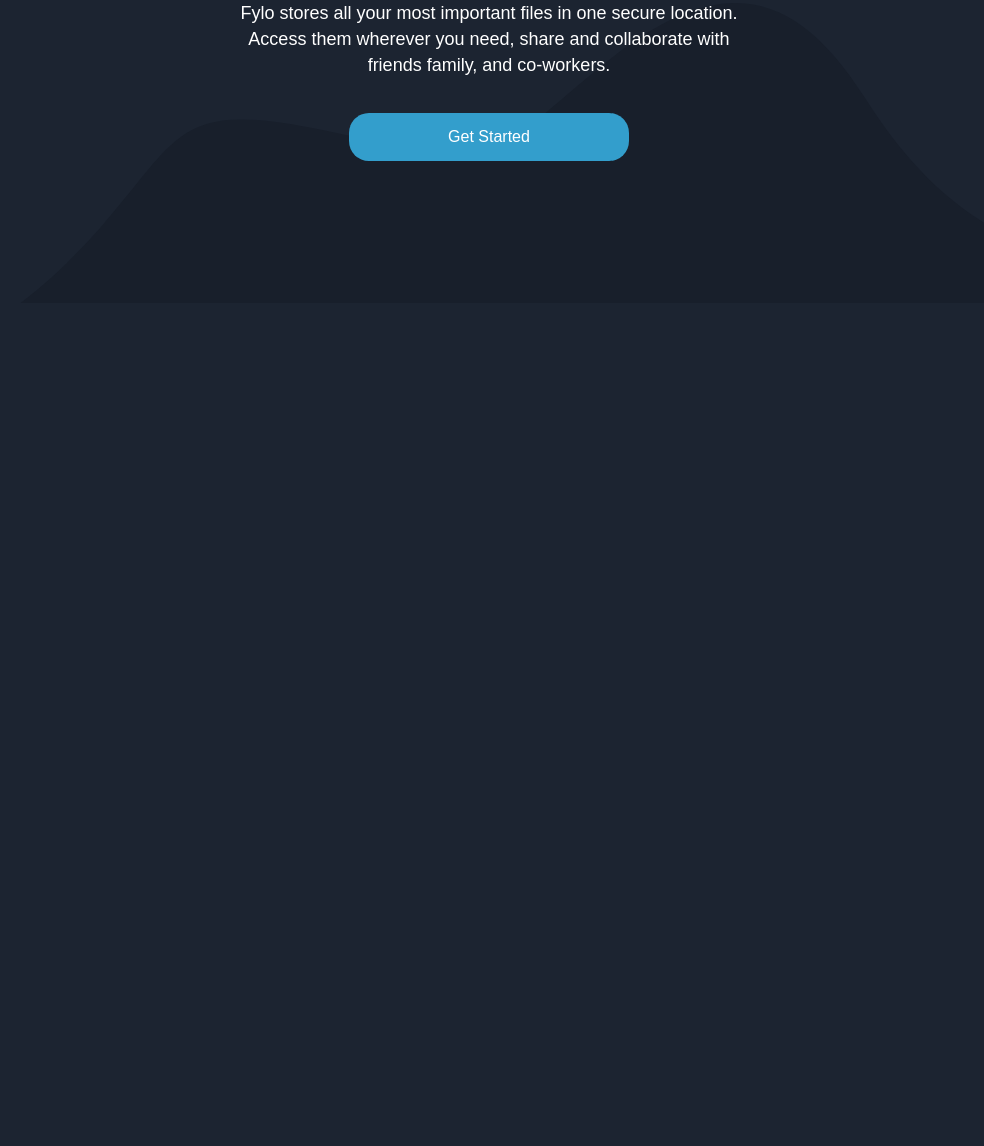
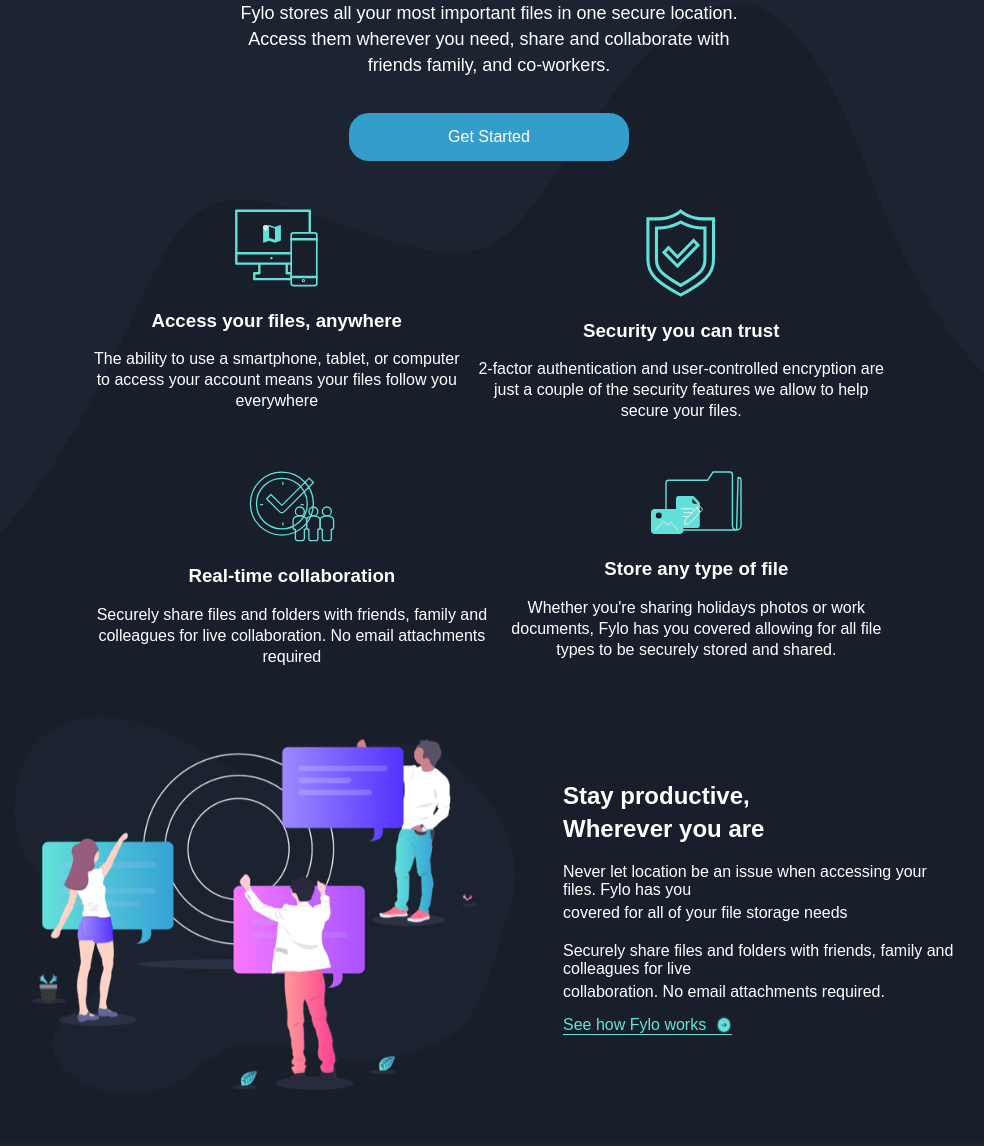
Before and after one commit to Saif-Ansari/Fylo-dark-theme-landing-page, a plain HTML site: page index.html in a window 1280 px wide. Shown: the part 642-1788 px from the top of the page, without its empty margins (151-1135 px from the left). Before the commit the page ends 953 px from the top, so only its background shows below. Drawn offline with Linux system fonts and the light colour scheme.

Commit message:
completed feature section

```diff
--- a/index.html
+++ b/index.html
@@ -31,12 +31,82 @@
         <h1>accessible anywhere,</h1>
       </div>
     </section>
-    <section>
-      <div class="get-started">
-        <p>Fylo stores all your most important files in one secure location.</p>
-        <p>Access them wherever you need, share and collaborate with</p>
-        <p>friends family, and co-workers.</p>
-        <button>Get Started</button>
+    <section class="get-started-feature-details-wrap">
+      <section>
+        <div class="get-started">
+          <p>
+            Fylo stores all your most important files in one secure location.
+          </p>
+          <p>Access them wherever you need, share and collaborate with</p>
+          <p>friends family, and co-workers.</p>
+          <button>Get Started</button>
+        </div>
+      </section>
+      <section>
+        <div class="feature-details-wrap">
+          <div class="company-details">
+            <img src="./assets/images/icon-access-anywhere.svg" alt="" />
+            <h3>Access your files, anywhere</h3>
+            <p>The ability to use a smartphone, tablet, or computer</p>
+            <p>to access your account means your files follow you</p>
+            <p>everywhere</p>
+          </div>
+          <div class="company-details">
+            <img src="./assets/images/icon-security.svg" alt="" />
+            <h3>Security you can trust</h3>
+            <p>2-factor authentication and user-controlled encryption are</p>
+            <p>just a couple of the security features we allow to help</p>
+            <p>secure your files.</p>
+          </div>
+        </div>
+        <div class="feature-details-wrap">
+          <div class="company-details">
+            <img src="./assets/images/icon-collaboration.svg" alt="" />
+            <h3>Real-time collaboration</h3>
+            <p>Securely share files and folders with friends, family and</p>
+            <p>colleagues for live collaboration. No email attachments</p>
+            <p>required</p>
+          </div>
+          <div class="company-details">
+            <img src="./assets/images/icon-any-file.svg" alt="" />
+            <h3>Store any type of file</h3>
+            <p>Whether you're sharing holidays photos or work</p>
+            <p>documents, Fylo has you covered allowing for all file</p>
+            <p>types to be securely stored and shared.</p>
+          </div>
+        </div>
+      </section>
+    </section>
+    <section class="dark-bg">
+      <div class="productive-section">
+        <img
+          width="500px"
+          src="./assets/images/illustration-stay-productive.png"
+        />
+        <div class="productive-description">
+          <div>
+            <h2>Stay productive,</h2>
+            <h2>Wherever you are</h2>
+          </div>
+          <div>
+            <p>
+              Never let location be an issue when accessing your files. Fylo has
+              you
+            </p>
+            <p>covered for all of your file storage needs</p>
+          </div>
+          <div>
+            <p>
+              Securely share files and folders with friends, family and
+              colleagues for live
+            </p>
+            <p>collaboration. No email attachments required.</p>
+          </div>
+          <div class="fylo-works">
+            <span>See how Fylo works</span>
+            <img src="./assets/images/icon-arrow.svg" />
+          </div>
+        </div>
       </div>
     </section>
   </body>
--- a/style.css
+++ b/style.css
@@ -44,13 +44,15 @@ ul li a {
   font-size: 35px;
 }
 
+.get-started-feature-details-wrap {
+  background-image: url("./assets/images/bg-curvy-desktop.svg");
+  background-size: cover;
+  background-repeat: round;
+  text-align: center;
+}
 .get-started {
   margin-top: 1.5rem;
-  background-image: url("./assets/images/bg-curvy-desktop.svg");
-  background-size: cover;
-  background-repeat: no-repeat;
-  text-align: center;
-  height: 300px;
+  /* height: 300px; */
 }
 
 .get-started p {
@@ -71,3 +73,49 @@ ul li a {
   font-size: 16px;
   margin-top: 2rem;
 }
+
+.feature-details-wrap {
+  margin: 0 auto;
+  margin-top: 3rem;
+  width: 64%;
+  display: flex;
+  justify-content: space-around;
+  color: white;
+}
+
+.company-details p {
+  margin: 3px 0;
+}
+
+.dark-bg {
+  background-color: #181f2b;
+}
+
+.productive-section {
+  display: flex;
+  width: 75%;
+  margin: auto;
+  justify-content: space-around;
+  padding: 3rem 0;
+  color: white;
+  gap: 3rem;
+}
+.productive-description {
+  display: flex;
+  flex-direction: column;
+  justify-content: center;
+  gap: 10px;
+}
+
+.productive-description p,
+h2 {
+  margin: 5px 0;
+}
+.fylo-works {
+  cursor: pointer;
+  display: flex;
+  gap: 10px;
+  border-bottom: 1px solid hsl(176, 68%, 64%);
+  color: hsl(176, 68%, 64%);
+  width: fit-content;
+}
```
